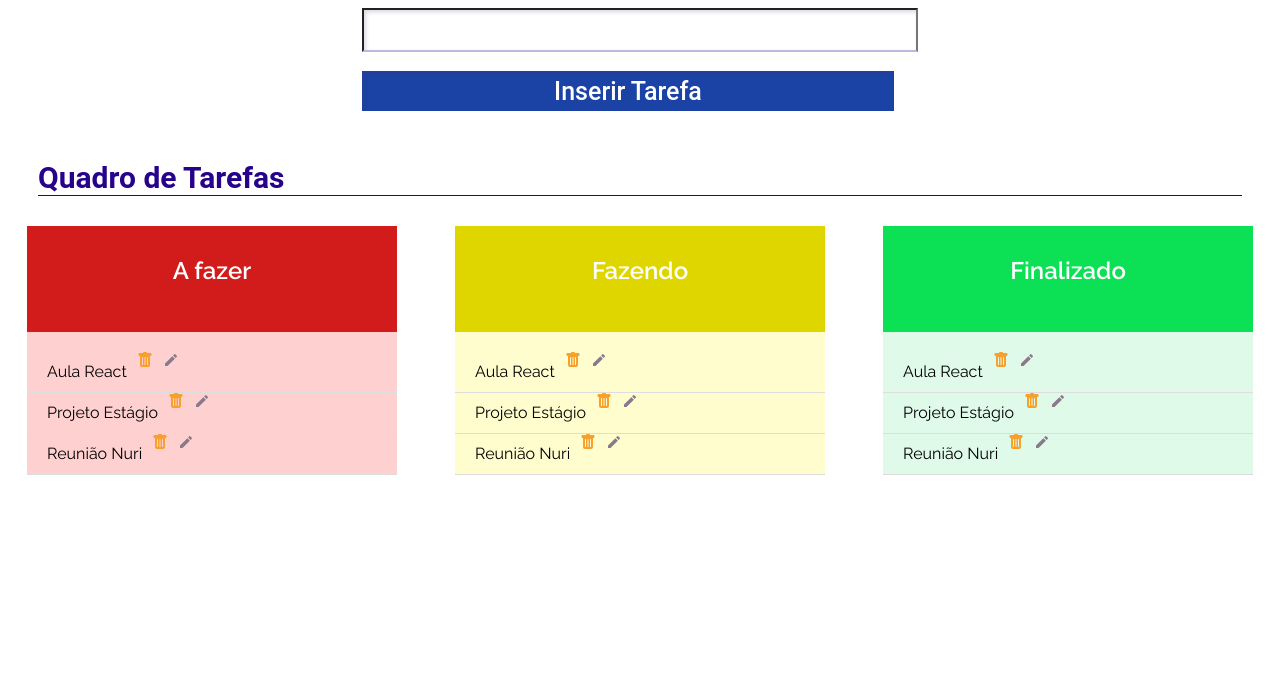
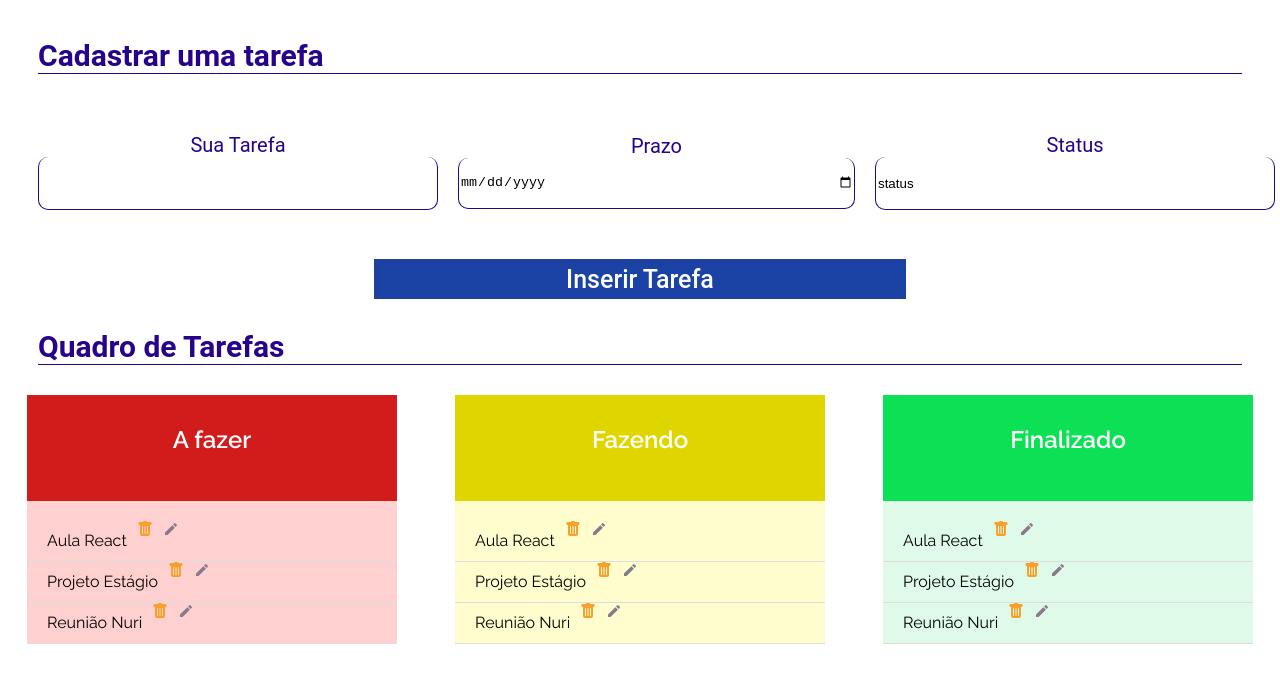
Before and after one commit to GSKUDO/ProjetoAlphaReact, a React app: page / in a window 1280 px wide. Shown: the top 682 px of the page. Built offline with nearby package versions, Linux system fonts and the light colour scheme.

Commit message:
incluido campo adicionar

```diff
--- a/package.json
+++ b/package.json
@@ -37,6 +37,7 @@
     "react": "^18.1.0",
     "react-dom": "^18.1.0",
     "react-icons": "^4.3.1",
+    "react-select": "^5.3.2",
     "styled-components": "^5.3.5"
   },
   "resolutions": {
--- a/src/App.js
+++ b/src/App.js
@@ -1,14 +1,12 @@
 import React from "react";
 import ReactDOM from "react-dom";
-import Header from "./Components/Header"
-import Addtask from "./Components/Addtask"
+import Head from "./Components/Head"
 import Todolist from "./Components/Todo";
 
 
 function App() {
   return (
-    <Header />,
-    <Addtask />,
+    <Head />,
     <Todolist />
   )
 }
--- a/src/Components/Addtask.jsx
+++ /dev/null
@@ -1,11 +0,0 @@
-import React from 'react';
-
-function Addtask(props) {
-    return(
-        <p> Addtask</p>
-    )
-
-}
-
-
-export default Addtask;
--- /dev/null
+++ b/src/Components/Formlist.jsx
@@ -0,0 +1,54 @@
+import React from 'react';
+import ReactDOM from "react-dom";
+import { useFormik } from 'formik';
+
+const Formlist = () => {
+    const formik = useFormik({
+      initialValues: {
+            tarefa: "",
+            data: "",
+            status: ""
+        },
+      onSubmit: values => {
+        alert(JSON.stringify(values, null, 2));
+      }
+    });
+    return (
+      <form onSubmit={formik.handleSubmit}>
+        <label htmlFor="tarefa">Sua Tarefa</label>
+        <input
+          id="tarefa"
+          name="tarefa"
+          type="text"
+          onChange={formik.handleChange}
+          value={formik.values.tarefa}
+        />
+        <br/>
+        <label htmlFor="data">Prazo</label>
+        <input
+          id="data"
+          name="data"
+          type="date"
+          onChange={formik.handleChange}
+          value={formik.values.data}
+        />
+        <br/>
+        <label htmlFor="status">Status</label>
+        <Field
+            name="status"
+            as="select"
+            id="status"
+            onChange={formik.handleChange}
+            value={formik.values.status}>
+            <option value="afazer">A fazer</option>
+            <option value="fazendo">Fazendo</option>
+            <option value="finalizado">Finalizado</option>
+        </Field>
+        <br/>
+        <button type="submit">Submit</button>
+      </form>
+    );
+  };
+
+
+export default Formlist;
--- /dev/null
+++ b/src/Components/Head.jsx
@@ -0,0 +1,11 @@
+import React from 'react';
+
+function Head() {
+    return(
+        <div className='header'>
+            <h1> Gerenciador de Tarefas - Kanban</h1>
+        </div>
+    )
+}
+
+export default Head;
--- a/src/Components/Header.jsx
+++ /dev/null
@@ -1,11 +0,0 @@
-import React from 'react';
-
-function Header(props) {
-    return(
-        <p> Header</p>
-    )
-
-}
-
-
-export default Header;
--- a/src/Components/Todo.jsx
+++ b/src/Components/Todo.jsx
@@ -1,5 +1,6 @@
 import React, { useState } from 'react';
 import Task from './Task'
+//import Formlist from './Formlist';
 
 
 function TodoList() {
@@ -30,15 +31,34 @@ function TodoList() {
 
   return (
       <section className="container">
+            <label htmlFor="input-group" className='labelforboard'>Cadastrar uma tarefa</label>
             <section className='input-group'>
-                <input
-                    value={newTask}
-                    onInput={(event)=> setNewTask(event.target.value)}/>
-                <br/>
-                <button type="submit" onClick={() => AddTask(newTask)}>Inserir Tarefa</button>
-                <br/>
+                <div className='input-each'>
+                    <label htmlFor="tarefa">Sua Tarefa</label>
+                    <input
+                        name="tarefa"
+                        value={newTask}
+                        onInput={(event)=> setNewTask(event.target.value)}/>
+                    <br/>
+                </div>
+                <div className='input-each'>
+                    <label htmlFor="data">Prazo</label>
+                    <input
+                        name='data'
+                        value="data"
+                        type="date" />
+                    <br/>
+                </div>
+                <div className='input-each'>
+                    <label htmlFor="status">Status</label>
+                    <input
+                        name='status'
+                        value="status"
+                        type="text" />
+                    <br/>
+                </div>
             </section>
-
+            <button type="submit" onClick={() => AddTask(newTask)}>Inserir Tarefa</button>
             <label htmlFor="board" className='labelforboard'>Quadro de Tarefas</label>
             <div className='board'>
                 <section className="task-list-red">
--- a/src/index.css
+++ b/src/index.css
@@ -11,23 +11,43 @@ body {
 }
 
 input{
-  width: 532px;
-  height: 40px;
-  box-shadow: inset 2px 2px 4px 0px rgb(69 53 104 / 20%);
-  border-bottom: 2px solid #c3b7de;
-  padding: 0 10px;
+  border-width: 0px 1px 1px 1px;
+  border-style: solid;
+  border-color: #26038A;
+  border-radius: 10px;
+  height: 50px;
+  width: 394px;
+  left: 64px;
+  top: 200px;
 }
 
 .input-group{
-  margin: auto;
+  margin: 30px;
+  display: flex;
+  flex-direction: row;
+  justify-content: space-around;
+  gap: 20px;
+}
+
+.input-group label{
+  font-family: 'Roboto';
+  font-style: normal;
+  font-weight: 400;
+  font-size: 20px;
+  line-height: 23px;
+  color: #26038A;
+}
+
+.input-each{
   display: flex;
   flex-direction: column;
   justify-content: center;
   justify-items: center;
+  text-align: center;
 }
 
-
 button {
+  margin: auto;
   background-color: #1B42A5;
   color: #ffffff;
   font-size: 20px;
@@ -139,3 +159,10 @@ button {
   color: white;
   text-align: center;
 }
+
+.header{
+  background-color: #26038A;
+  color: white;
+  background: 100%;
+  text-align: center;
+}
```
Also changed, not shown: 2 other files (tests, documents, lock files or other folders).
